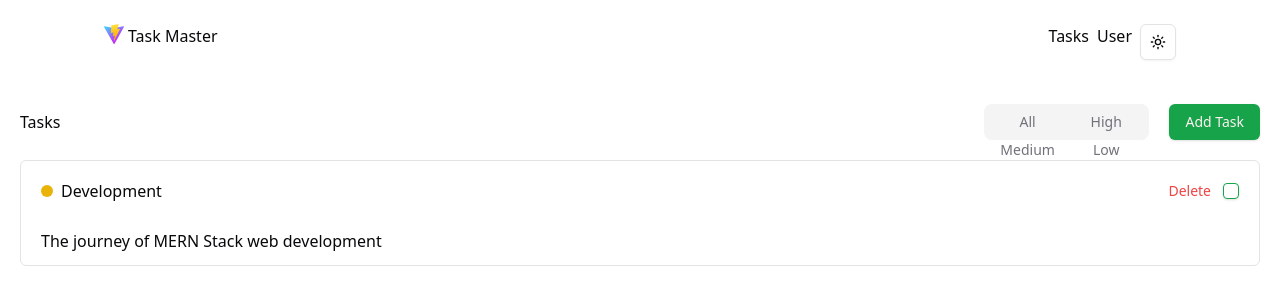
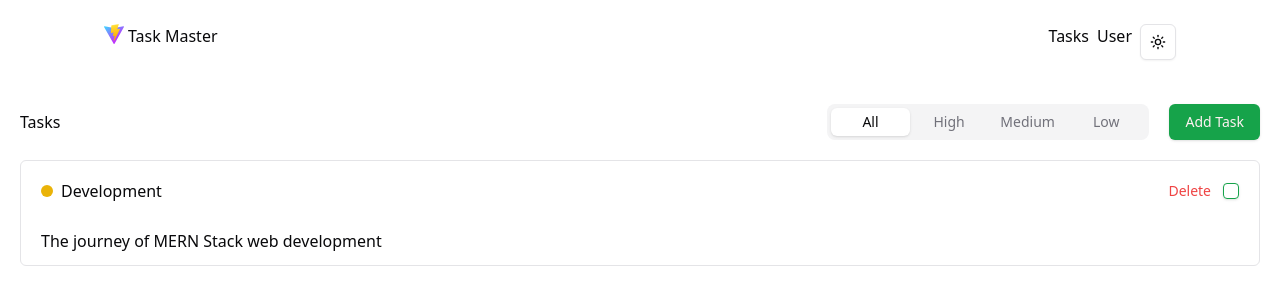
Before and after one commit to shahidulllah/Task-master-with-redux, a React (Vite) app: page / in a window 1280 px wide. Shown: the top 304 px of the page. Built offline with nearby package versions, Linux system fonts and the light colour scheme.

Commit message:
fn modify

```diff
--- a/src/pages/Tasks.tsx
+++ b/src/pages/Tasks.tsx
@@ -13,8 +13,8 @@ const Tasks = () => {
       <div className="flex justify-end items-center gap-5">
         <h1 className="mr-auto">Tasks</h1>
 
-        <Tabs>
-          <TabsList className="grid w-full grid-cols-2">
+        <Tabs defaultValue="all">
+          <TabsList className="grid w-full grid-cols-4">
             <TabsTrigger value="all">All</TabsTrigger>
             <TabsTrigger value="high">High</TabsTrigger>
             <TabsTrigger value="medium">Medium</TabsTrigger>
```
